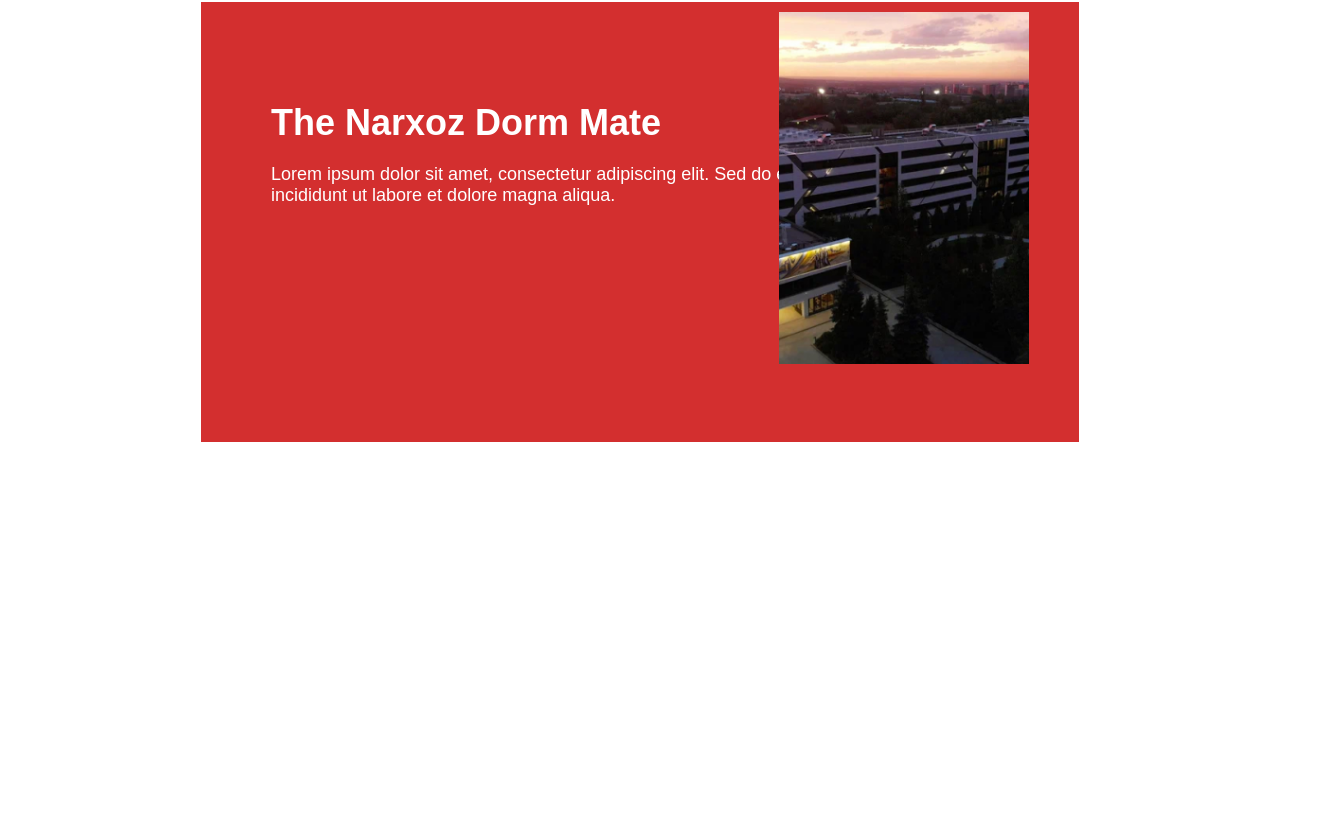
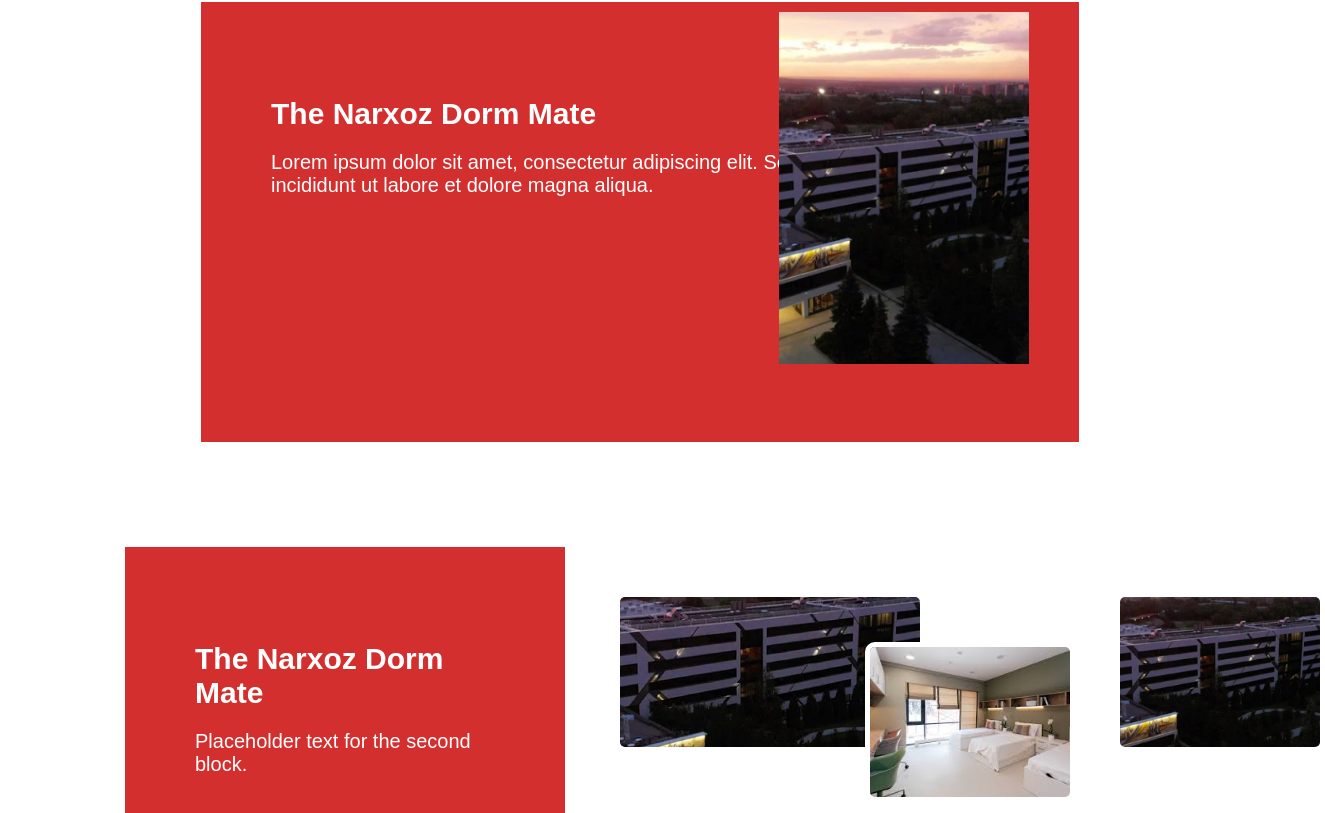
Before and after one commit to aruzhanR04/DormMate_front, a React (Create React App) app: page / in a window 1280 px wide. Shown: the part 207-1020 px from the top of the page, 1325 px wide, since content can reach past the window. Before the commit the page ends 800 px from the top, so only its background shows below. Built offline with nearby package versions, Linux system fonts and the light colour scheme.

Commit message:
homepage style update

```diff
--- a/src/pages/Home.js
+++ b/src/pages/Home.js
@@ -1,6 +1,7 @@
 import React from 'react';
 import '../styles/Home.css';
 import img_1 from '../assets/img_1.jpg';
+import img_2 from '../assets/img_2.jpg';
 
 const Home = () => {
   return (
@@ -14,6 +15,17 @@ const Home = () => {
           </div>
         </div>
       </section>
+      <section className="block">
+        <div className="text-block">
+          <h1>The Narxoz Dorm Mate</h1>
+          <p>Placeholder text for the second block.</p>
+        </div>
+        <div className="image-block horizontal">
+          <img src={img_1} alt="Narxoz 1" />
+          <img src={img_2} alt="Narxoz 2" />
+          <img src={img_1} alt="Narxoz 3" />
+        </div>
+      </section>
     </div>
   );
 }
--- a/src/styles/Home.css
+++ b/src/styles/Home.css
@@ -1,5 +1,5 @@
 .home {
-  font-family: 'Arial', sans-serif;
+  font-family: 'Droid Sans', sans-serif;
   margin-top: 100px;
 }
 
@@ -9,14 +9,15 @@
   align-items: center;
   margin: 100px 0;
   padding: 0 50px;
+  position: relative;
 }
 
 .text-block {
   background-color: #D32F2F;
   color: white;
   padding: 70px;
-  width: 60%;
-  border: none;
+  width: 300px;
+  height: 300px;
   position: relative;
 }
 
@@ -27,12 +28,12 @@
 }
 
 .text-block h1 {
-  font-size: 36px;
+  font-size: 30px;
   margin-bottom: 20px;
 }
 
 .text-block p {
-  font-size: 18px;
+  font-size: 20px;
 }
 
 .image-in-text {
@@ -46,3 +47,64 @@
   width: 250px;
   height: auto;
 }
+
+
+.image-block {
+  position: relative;
+  width: 50%;
+  height: 450px;
+}
+
+
+.image-block img:nth-child(1) {
+  position: absolute;
+  top: 50px;
+  left: 50px;
+  width: 300px;
+  height: 150px;
+  object-fit: cover;
+  border: 5px solid white;
+  border-radius: 10px;
+}
+
+
+.image-block img:nth-child(2) {
+  position: absolute;
+  top: 100px;
+  left: 300px;
+  width: 200px;
+  height: 150px;
+  object-fit: cover;
+  border: 5px solid white;
+  border-radius: 10px;
+}
+
+
+.image-block img:nth-child(3) {
+  position: absolute;
+  top: 50px;
+  left: 550px;
+  width: 200px;
+  height: 150px;
+  object-fit: cover;
+  border: 5px solid white;
+  border-radius: 10px;
+}
+
+.reverse {
+  flex-direction: row-reverse;
+}
+
+@media (max-width: 768px) {
+  .block {
+    flex-direction: column;
+  }
+  .image-block img {
+    position: static;
+    margin: 10px 0;
+  }
+  .image-in-text {
+    position: static;
+    margin-top: 20px;
+  }
+}
```
